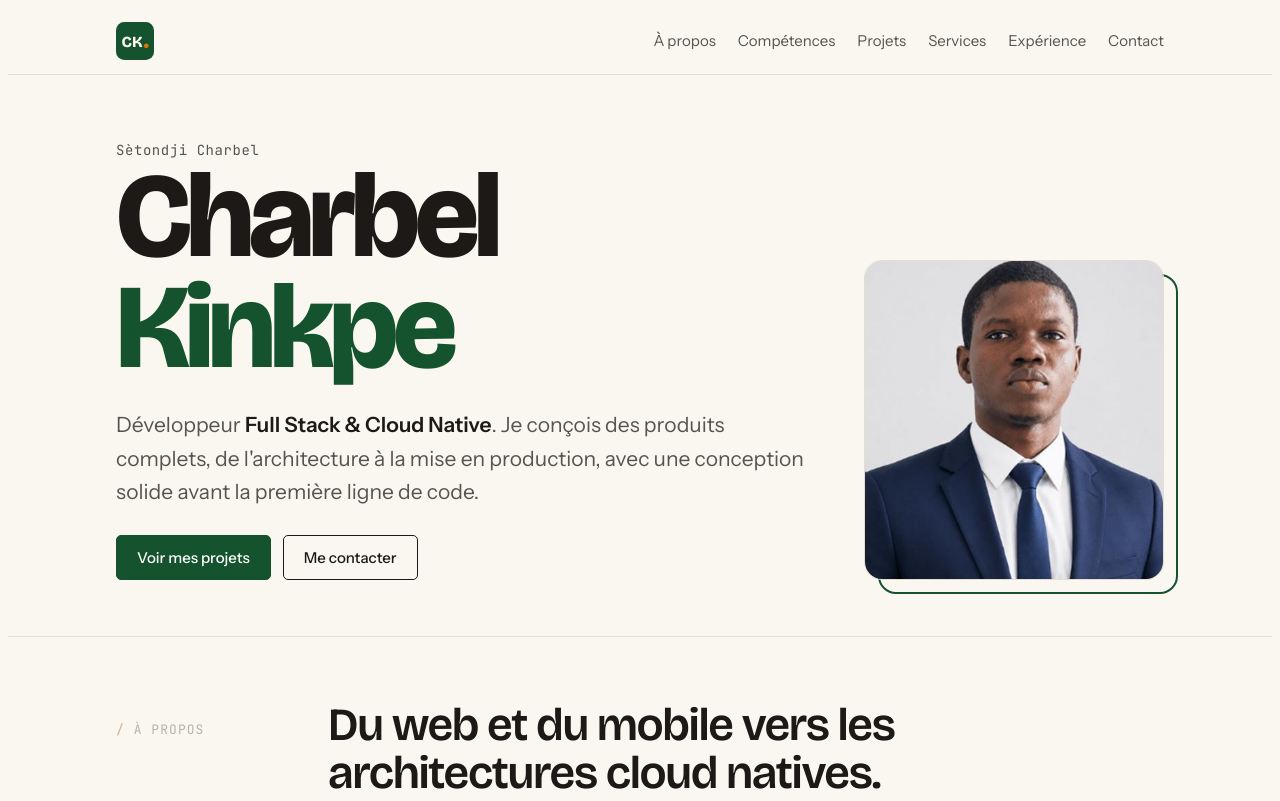
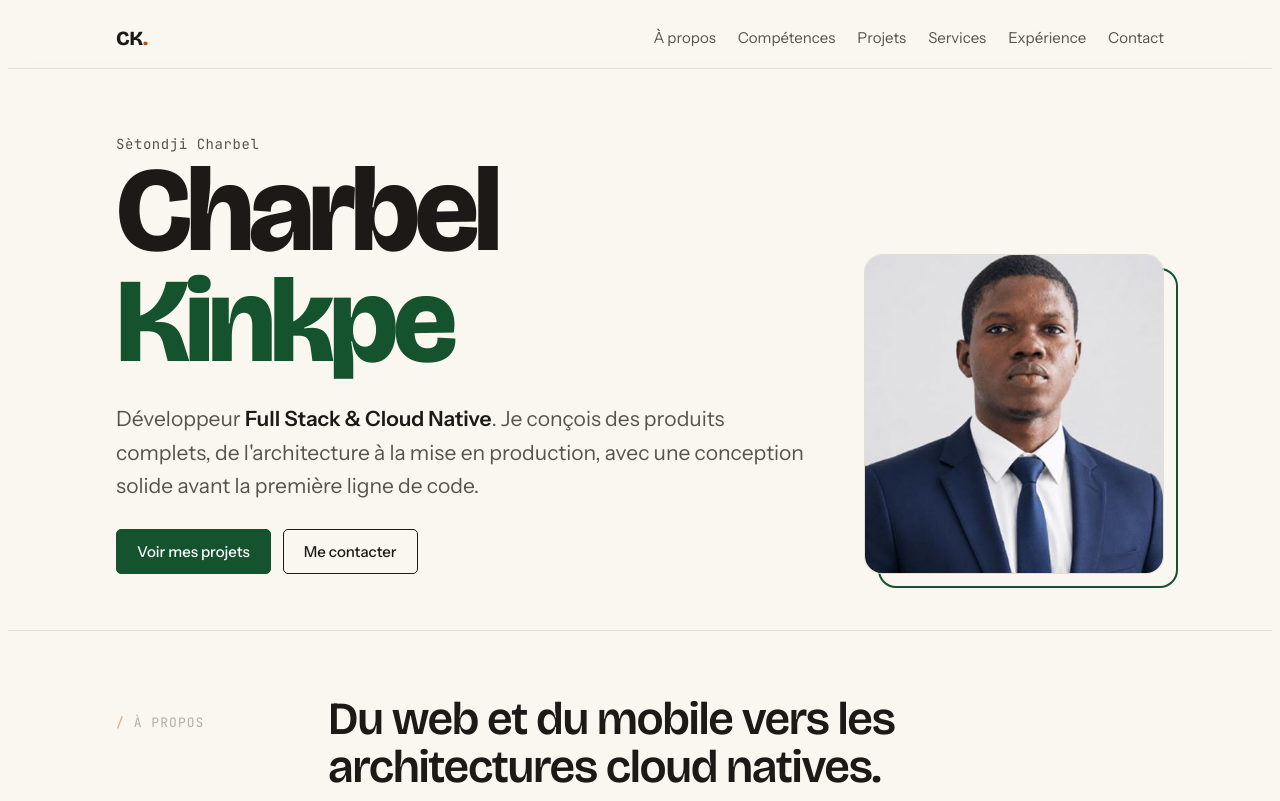
Before and after one commit to charbelKIMC/ksc-portfolio, a website: page public/index.html in a window 1280 px wide. Shown: the top 801 px of the page. Drawn offline with nearby package versions, Linux system fonts and the light colour scheme; no server answers.

Commit message:
Revient au logo texte « CK. » dans l'en-tête
Annule a185c63 : le carré vert reste l'icône du site, l'en-tête garde le
logo texte avec le point orange.

```diff
--- a/public/css/style.css
+++ b/public/css/style.css
@@ -52,9 +52,8 @@ nav.top {
   backdrop-filter: blur(8px); border-bottom: 1px solid var(--line);
 }
 nav.top .wrap { display: flex; align-items: center; justify-content: space-between; gap: 16px; padding-block: 14px; }
-/* Logo : carré vert « CK » au point orange, le même que l'icône du site */
-.logo { display: inline-flex; flex: none; border-radius: 10px; text-decoration: none; }
-.logo svg { display: block; }
+.logo { font-family: var(--font-display); font-weight: 800; font-size: 20px; text-decoration: none; letter-spacing: -0.02em; }
+.logo span { color: var(--orange); }
 nav.top ul { display: flex; gap: 22px; list-style: none; padding: 0; font-size: 15px; }
 nav.top ul a { text-decoration: none; color: var(--muted); }
 nav.top ul a:hover { color: var(--ink); }
--- a/public/index.html
+++ b/public/index.html
@@ -74,13 +74,7 @@
 <body>
   <nav class="top" id="nav">
     <div class="wrap">
-      <a class="logo" href="/" aria-label="Charbel Kinkpe, accueil (recharge la page)">
-        <svg viewBox="0 0 64 64" width="38" height="38" aria-hidden="true">
-          <rect width="64" height="64" rx="14" fill="#14532D"/>
-          <text x="27" y="42" text-anchor="middle" font-family="Bricolage Grotesque, Segoe UI, sans-serif" font-size="26" font-weight="800" fill="#FAF7F0">CK</text>
-          <circle cx="51" cy="40" r="4" fill="#D97706"/>
-        </svg>
-      </a>
+      <a class="logo" href="/" aria-label="Accueil (recharge la page)">CK<span>.</span></a>
       <button class="menu-btn" id="menu-btn" type="button" aria-expanded="false" aria-controls="menu"
         aria-label="Ouvrir le menu"><span></span></button>
       <ul id="menu">
```
